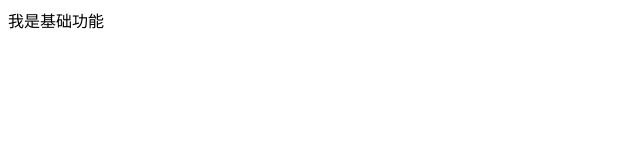
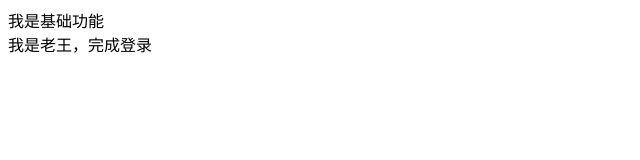
Before and after one commit to rediceice/myFirst, a plain HTML site: page index.html in a window 1280 px wide. Shown: the whole page, without its empty margins (0-640 px from the left). Drawn offline with Linux system fonts and the light colour scheme.

Commit message:
我是老王，完成登录

```diff
--- a/index.html
+++ b/index.html
@@ -8,5 +8,7 @@
 </head>
 <body>
   <div>我是基础功能</div>
+
+  <div>我是老王，完成登录</div>
 </body>
 </html>
```
